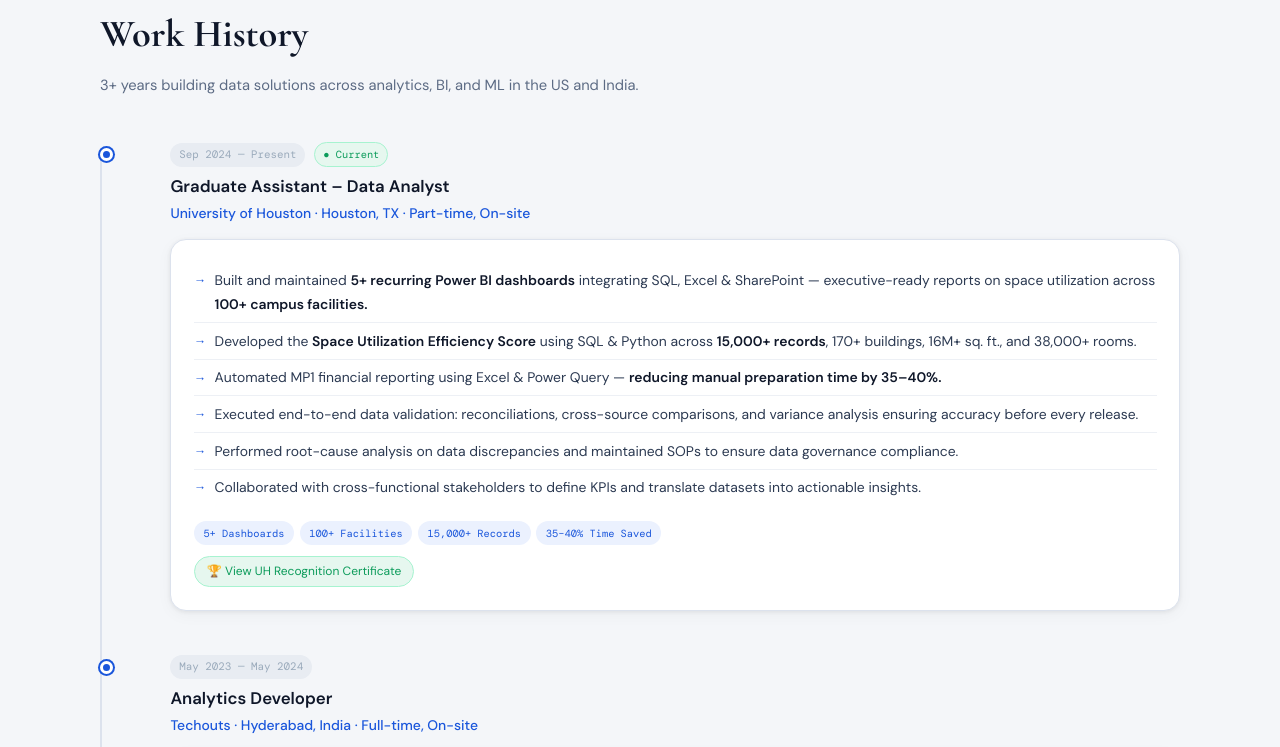
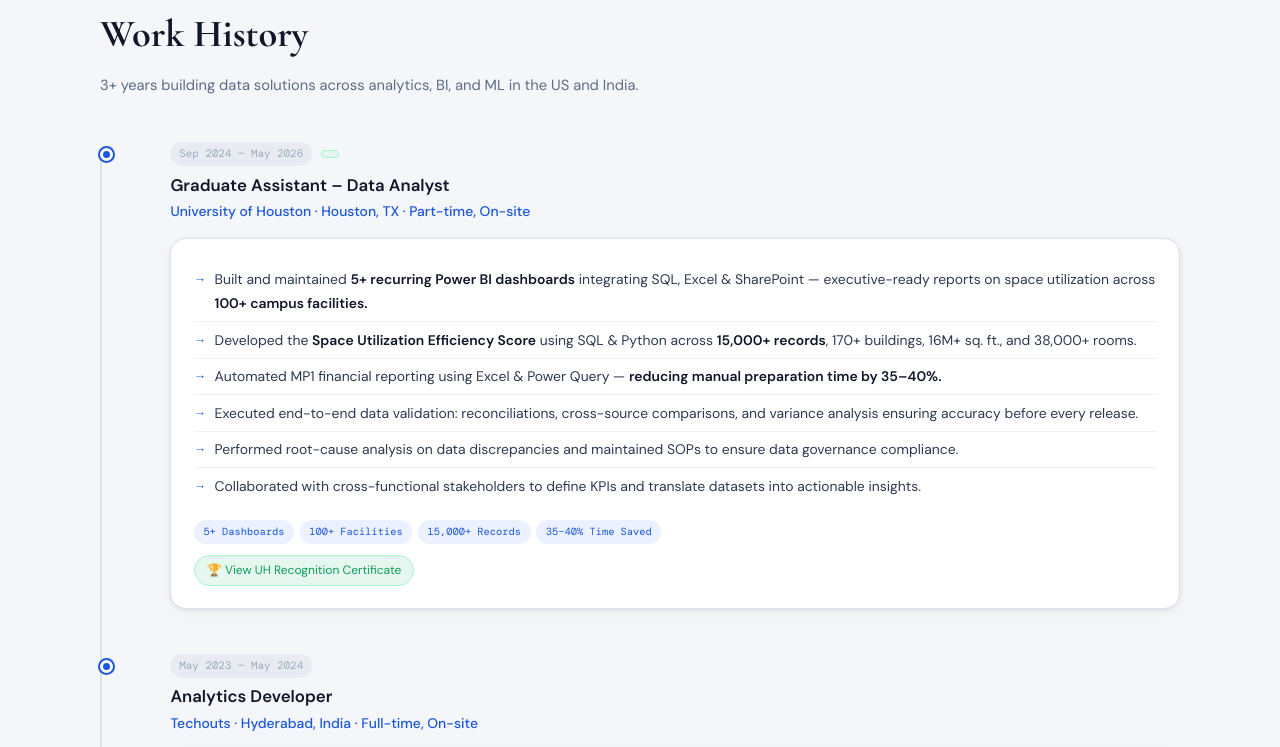
Before and after one commit to Rekha3006/Rekha3006.github.io, a plain HTML site: page index.html in a window 1280 px wide. Shown: the part 3857-4604 px from the top of the page. Drawn offline with nearby package versions, Linux system fonts and the light colour scheme.

Commit message:
Update index.html

```diff
--- a/index.html
+++ b/index.html
@@ -482,7 +482,7 @@
     <div class="exp-tl">
       <div class="exp-it reveal">
         <div class="exp-dot"></div>
-        <div class="exp-meta"><span class="exp-dt">Sep 2024 — Present</span><span class="exp-cur">● Current</span></div>
+        <div class="exp-meta"><span class="exp-dt">Sep 2024 — May 2026</span><span class="exp-cur"></span></div>
         <div class="exp-role">Graduate Assistant – Data Analyst</div>
         <div class="exp-org">University of Houston · Houston, TX · Part-time, On-site</div>
         <div class="exp-card">
```
